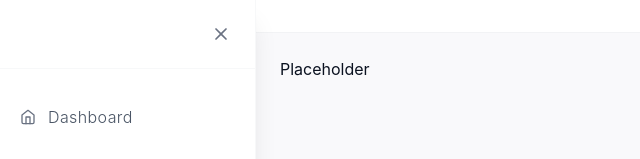
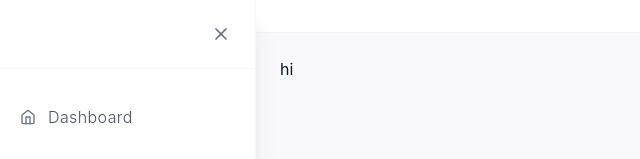
Before and after one commit to brito79/NVCCZZ, a Next.js app: page /ERP/Accounting in a window 1280 px wide. Shown: the top 159 px of the page, without its empty margins (0-640 px from the left). Built offline with nearby package versions, Linux system fonts and the light colour scheme.

Commit message:
Update page.tsx

```diff
--- a/app/ERP/Accounting/page.tsx
+++ b/app/ERP/Accounting/page.tsx
@@ -1,11 +1,10 @@
-import ERP from "../page";
+
 
 const Expenses = () => {
     return ( <>
-    <ERP>
 
         <p>hi</p>
-    </ERP>
+
     </> );
 }
 
```
